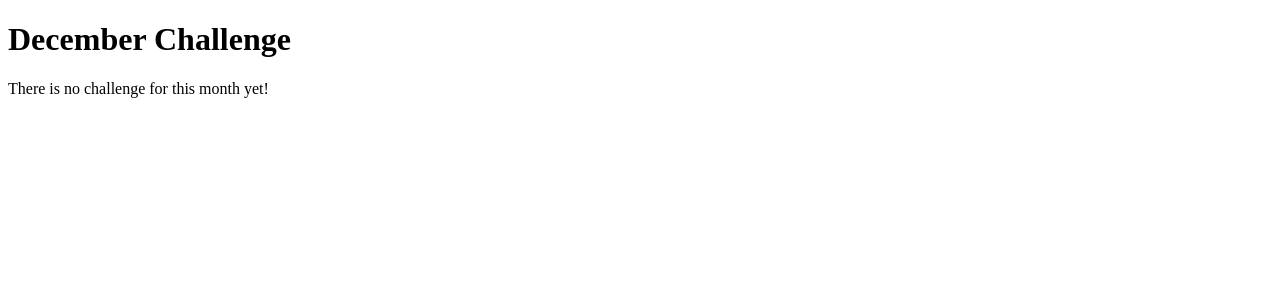
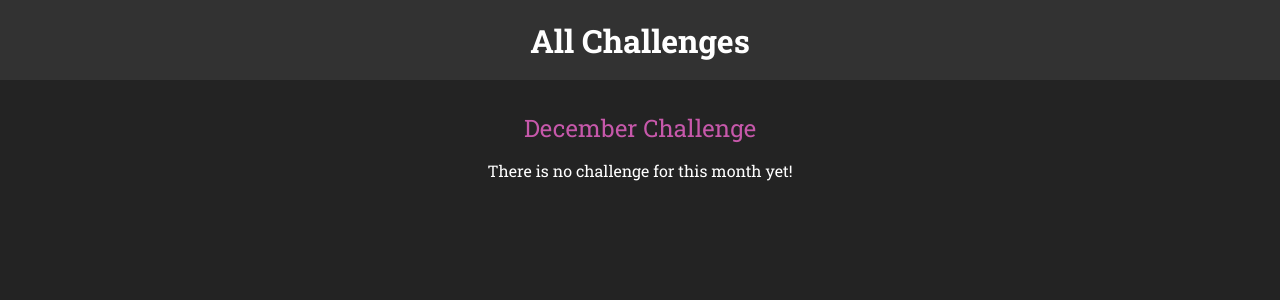
Before and after one commit to JiwonChoi1017/practice-python-and-django, a Django app: page /challenges/december in a window 1280 px wide. Shown: the top 300 px of the page. Run offline with Django 4.2, Linux system fonts and the light colour scheme.

Commit message:
テンプレート & 静的ファイルについて学習

```diff
--- /dev/null
+++ b/monthly_challenges/challenges/static/challenges/challenge.css
@@ -0,0 +1,18 @@
+h1,
+h2,
+.fallback {
+  text-align: center;
+  color: white;
+}
+
+h1 {
+  font-size: 1.5rem;
+  margin: 2rem 0 1rem 0;
+  font-weight: normal;
+  color: rgb(198, 88, 170);
+}
+
+h2 {
+  font-size: 3rem;
+  font-weight: bold;
+}
--- /dev/null
+++ b/monthly_challenges/challenges/static/challenges/includes/header.css
@@ -0,0 +1,25 @@
+header {
+  width: 100%;
+  height: 5rem;
+  background-color: rgb(50, 50, 50);
+}
+
+header nav {
+  width: 100%;
+  height: 100%;
+  display: flex;
+  justify-content: center;
+  align-items: center;
+}
+
+header nav a {
+  color: white;
+  font-size: 2rem;
+  font-weight: bold;
+  text-decoration: none;
+}
+
+header nav a:hover,
+header nav a:active {
+  color: rgb(198, 88, 170);
+}
--- a/monthly_challenges/challenges/templates/challenges/challenge.html
+++ b/monthly_challenges/challenges/templates/challenges/challenge.html
@@ -1,16 +1,21 @@
-<!DOCTYPE html>
-<html lang="en">
-  <head>
-    <meta charset="UTF-8" />
-    <meta name="viewport" content="width=device-width, initial-scale=1.0" />
-    <title>{{ month_name|title }} Challenge</title>
-  </head>
-  <body>
+{% extends "base.html" %}
+{% load static %}
+
+{% block css_files %}
+  <link rel="stylesheet" href="{% static "challenges/challenge.css" %}" />
+  <link rel="stylesheet" href="{% static "challenges/includes/header.css" %}" />
+{% endblock %}
+
+{% block page_title %}
+    {{ month_name|title }}Challenge
+{% endblock %}
+
+{% block content %}
+    {% include "challenges/includes/header.html" %}
     <h1>{{ month_name|title }} Challenge</h1>
     {% if text is not None %}
-    <h2>{{ text }}</h2>
+        <h2>{{ text }}</h2>
     {% else %}
-    <p>There is no challenge for this month yet!</p>
+        <p class="fallback">There is no challenge for this month yet!</p>
     {% endif %}
-  </body>
-</html>
+{% endblock %}
--- /dev/null
+++ b/monthly_challenges/challenges/templates/challenges/includes/header.html
@@ -0,0 +1,5 @@
+<header>
+  <nav>
+    <a href="{% url "index" %}">All Challenges</a>
+  </nav>
+</header>
--- a/monthly_challenges/challenges/urls.py
+++ b/monthly_challenges/challenges/urls.py
@@ -2,7 +2,7 @@ from django.urls import path
 from . import views
 
 urlpatterns = [
-    path("", views.index),
+    path("", views.index, name="index"),
     path("<int:month>", views.monthly_challenge_by_number),
     path("<str:month>", views.monthly_challenge, name="month-challenge"),
 ]
--- a/monthly_challenges/challenges/views.py
+++ b/monthly_challenges/challenges/views.py
@@ -1,6 +1,7 @@
 from django.shortcuts import render
 from django.http import HttpResponseNotFound, HttpResponseRedirect
 from django.urls import reverse
+from django.template.loader import render_to_string
 
 monthly_challenges = {
     "january": "Eat no meat for the entire month!",
@@ -48,4 +49,5 @@ def monthly_challenge(request, month):
         )
     # 明確な例外要因を記述することで、「do not use bare ‘except’」エラーを回避できる
     except Exception:
-        return HttpResponseNotFound("<h1>This month is not supported!</h1>")
+        response_data = render_to_string("404.html")
+        return HttpResponseNotFound(response_data)
--- a/monthly_challenges/monthly_challenges/settings.py
+++ b/monthly_challenges/monthly_challenges/settings.py
@@ -122,6 +122,9 @@ USE_TZ = True
 
 STATIC_URL = "static/"
 
+# STATICFILES_DIRS: トップページに表示する画像などを保管する任意の場所を、Djangoに探すように指定できる
+STATICFILES_DIRS = [BASE_DIR / "static"]
+
 # Default primary key field type
 # https://docs.djangoproject.com/en/4.2/ref/settings/#default-auto-field
 
--- /dev/null
+++ b/monthly_challenges/static/styles.css
@@ -0,0 +1,10 @@
+@import url("https://fonts.googleapis.com/css2?family=Roboto+Slab:wght@400;700&display=swap");
+
+html {
+  font-family: "Roboto Slab", serif;
+}
+
+body {
+  margin: 0;
+  background-color: rgb(35, 35, 35);
+}
--- a/monthly_challenges/templates/base.html
+++ b/monthly_challenges/templates/base.html
@@ -1,9 +1,13 @@
+{% load static %}
+
 <!DOCTYPE html>
 <html lang="en">
   <head>
     <meta charset="UTF-8" />
     <meta name="viewport" content="width=device-width, initial-scale=1.0" />
     <title>{% block page_title %}My Challenges{% endblock %}</title>
+    <link rel="stylesheet" href="{% static "styles.css" %}" />
+    {% block css_files %}{% endblock %}
   </head>
   <body>
     {% block content %}{% endblock %}
```
Also changed, not shown: monthly_challenges/challenges/static/challenges/challenges.css (added, +37 -0 lines), monthly_challenges/challenges/templates/challenges/index.html (+11 -1 lines), monthly_challenges/templates/404.html (added, +10 -0 lines).
